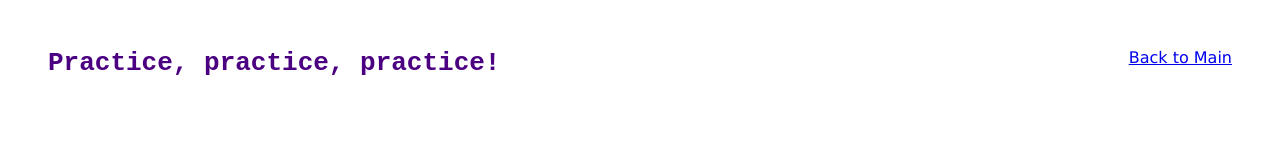
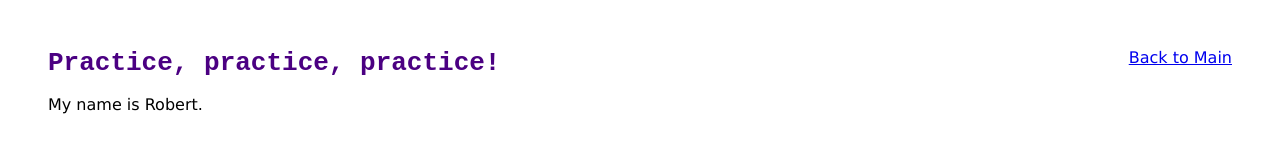
Before and after one commit to RobertHardyRss/learning-javascript, a website: page practice/index.html in a window 1280 px wide. Drawn offline with Linux system fonts and the light colour scheme.

Commit message:
Added my name to practice page.

```diff
--- a/practice/index.html
+++ b/practice/index.html
@@ -11,5 +11,7 @@
 	<body>
 		<a href="../index.html" class="back-link">Back to Main</a>
 		<h1>Practice, practice, practice!</h1>
+
+		<p>My name is Robert.</p>
 	</body>
 </html>
```
